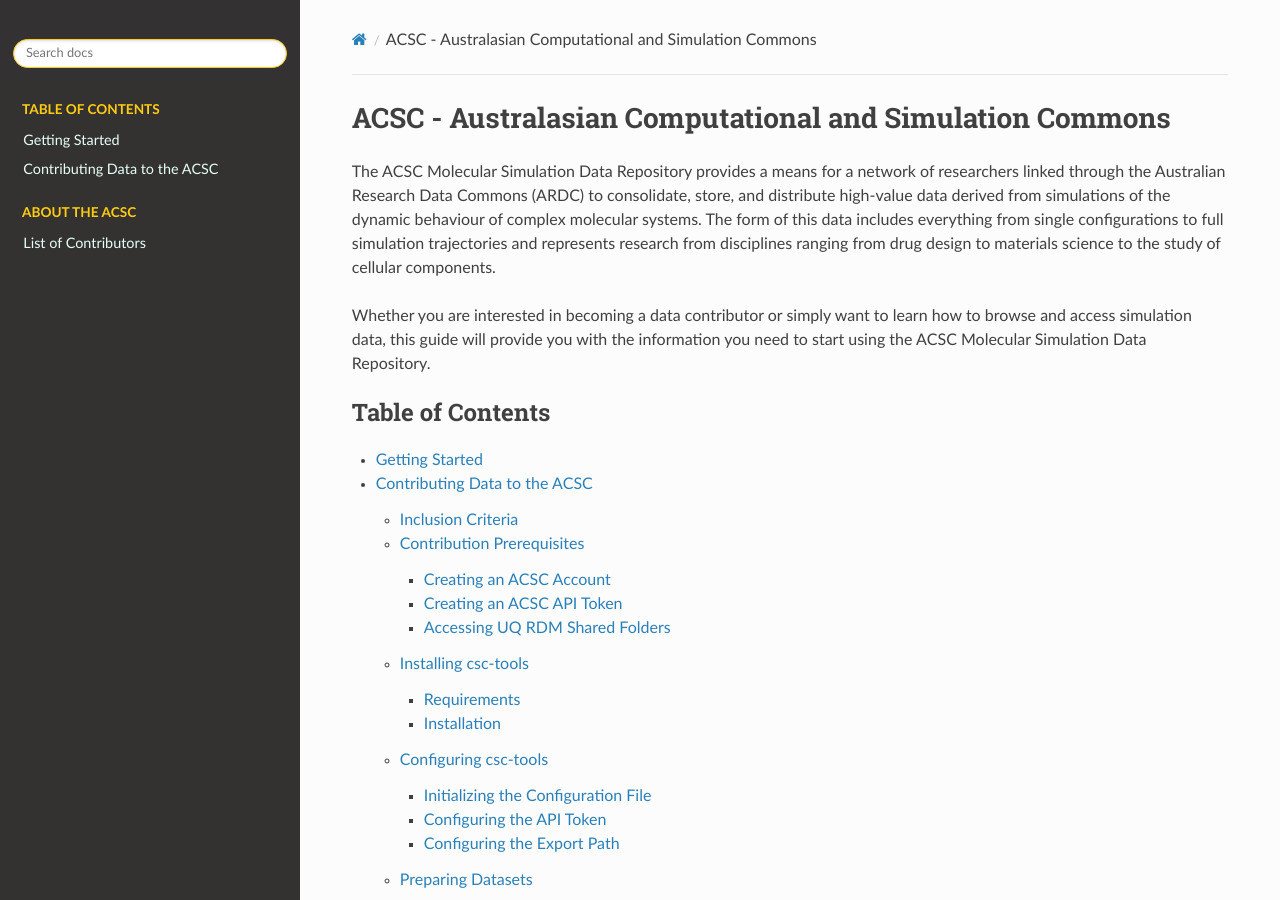
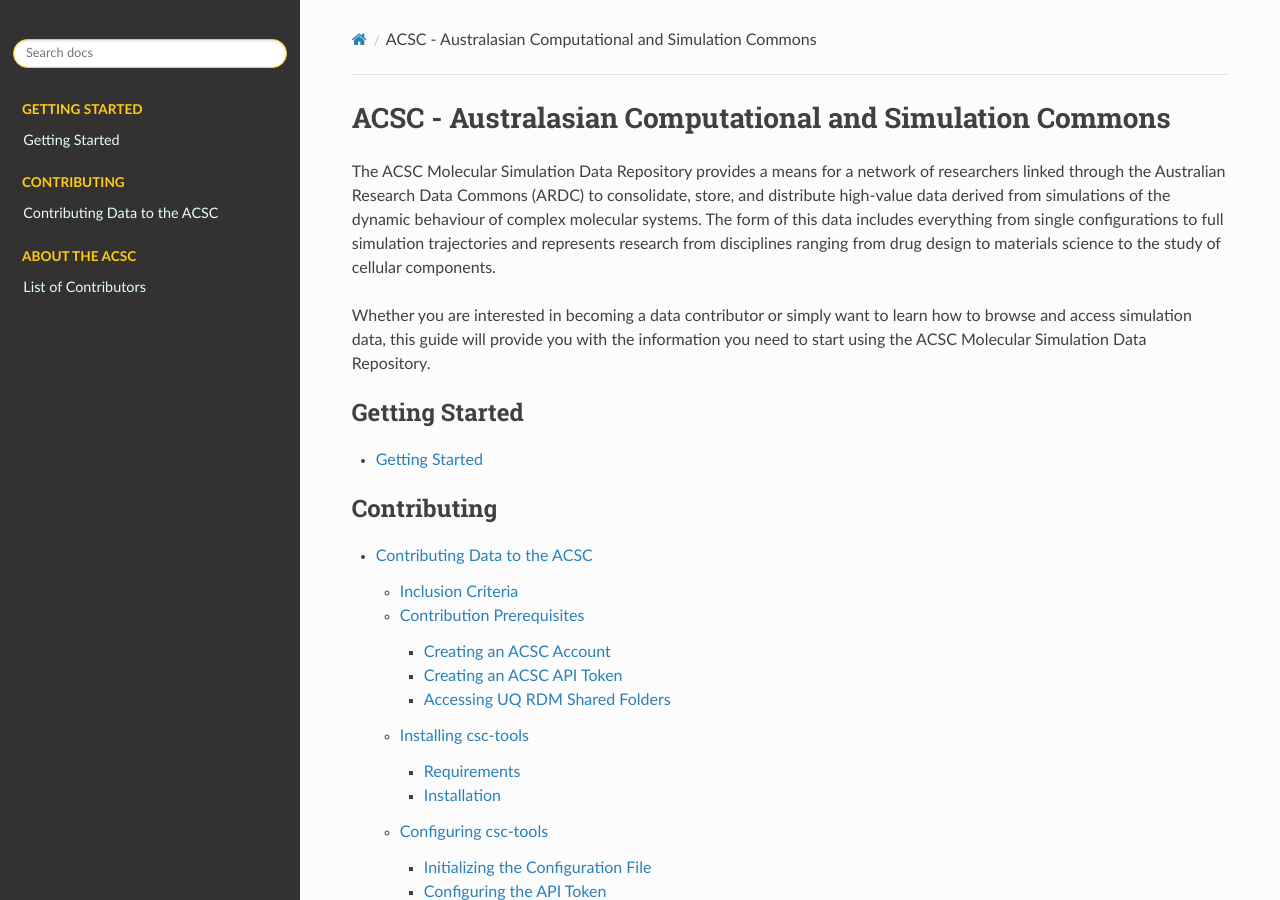
Before and after one commit to ATB-UQ/csc-tools, a Sphinx documentation site: the page built from docs/source/index.rst, in a window 1280 px wide and 900 px high. Built offline with Sphinx 7.4.7 and the Read the Docs theme 2.0.0, drawn with Linux system fonts in a browser that asks for light colours.

Commit message:
add second top level toc

```diff
--- a/docs/source/index.rst
+++ b/docs/source/index.rst
@@ -12,9 +12,14 @@
 
 .. toctree::
    :maxdepth: -1
-   :caption: Table of Contents
+   :caption: Getting Started
 
    getting-started
+
+.. toctree::
+   :maxdepth: -1
+   :caption: Contributing
+
    contributing
 
 
```
